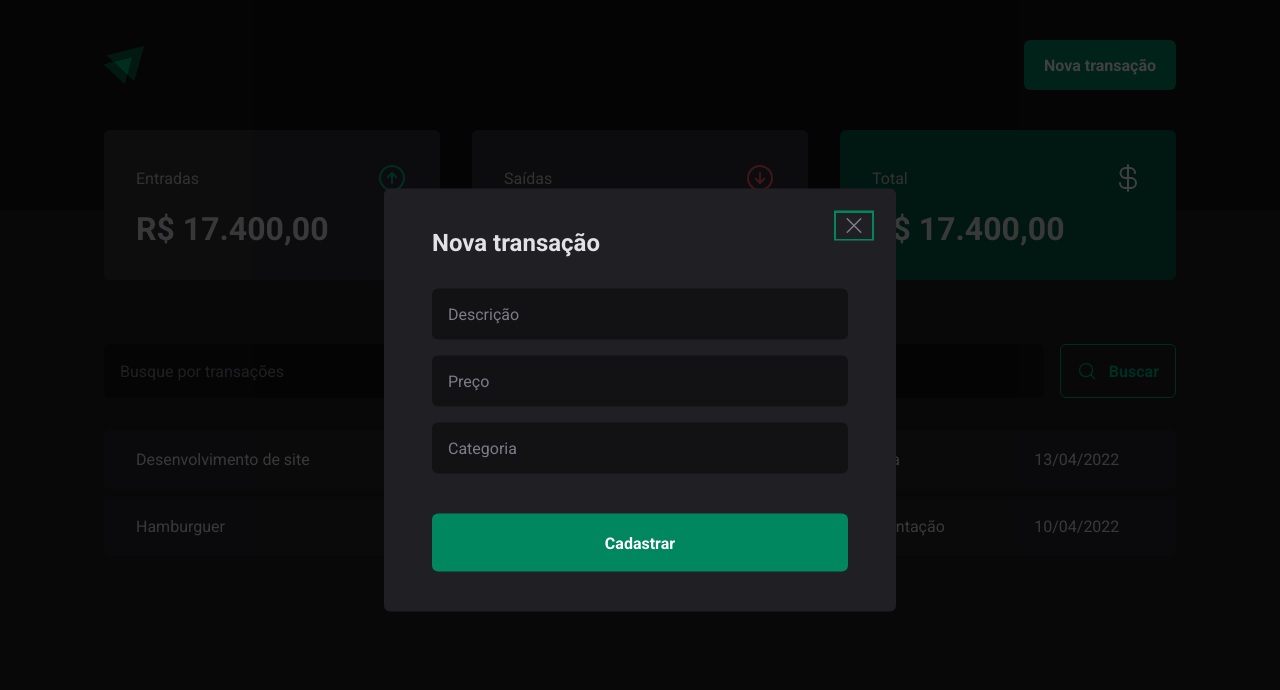
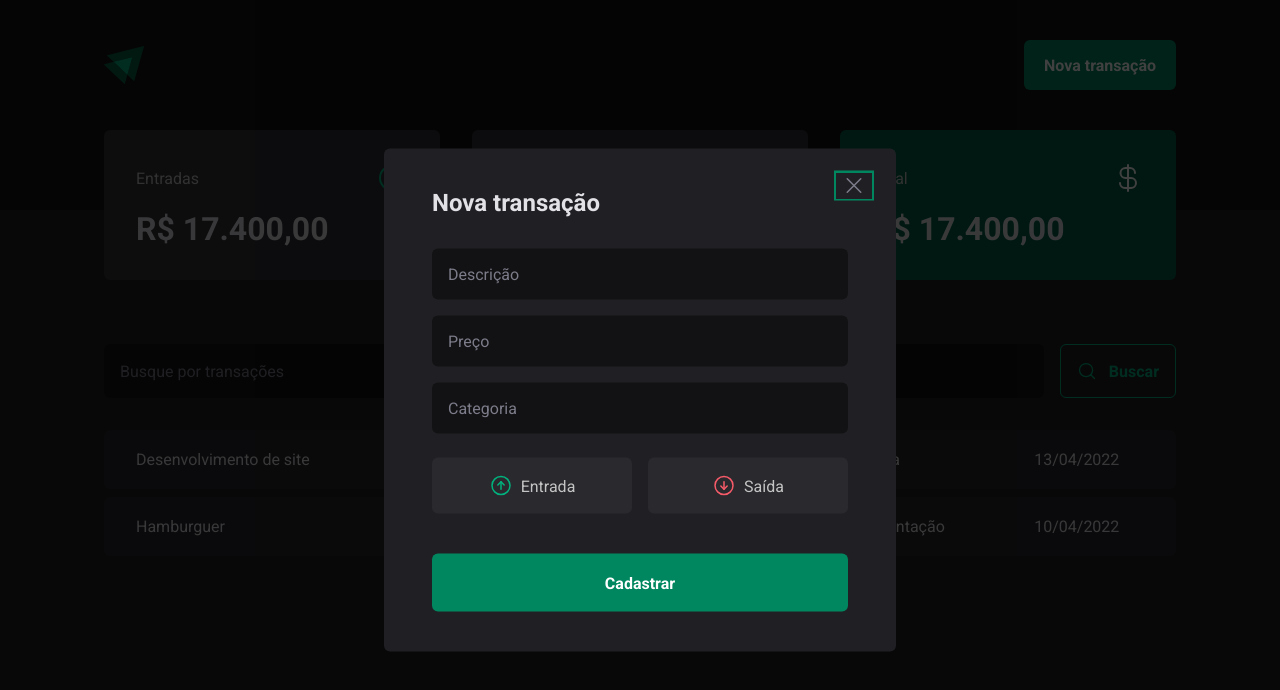
Before and after one commit to Victtor-777/DT_Money, a React (Vite) app: page / in a window 1280 px wide. Both pictures are taken after a click on the button "Nova transação". Shown: the top 690 px of the page. Built offline with nearby package versions, Linux system fonts and the light colour scheme.

Commit message:
Adcionando estilos dos radio-buttons personalizados

```diff
--- a/src/Components/Header/index.tsx
+++ b/src/Components/Header/index.tsx
@@ -1,7 +1,7 @@
 import { HeaderContainer, HeaderContent, NewTransactionButton } from "./styles";
 import logoImg from "../../assets/logo.svg";
 import * as Dialog from "@radix-ui/react-dialog";
-import { NewTRansactionModal } from "../NewTransactionModal";
+import { NewTransactionModal } from "../NewTransactionModal";
 
 export function Header() {
   return (
@@ -14,7 +14,7 @@
             <NewTransactionButton>Nova transação</NewTransactionButton>
           </Dialog.Trigger>
 
-          <NewTRansactionModal />
+          <NewTransactionModal />
         </Dialog.Root>
       </HeaderContent>
     </HeaderContainer>
--- a/src/Components/NewTransactionModal/index.tsx
+++ b/src/Components/NewTransactionModal/index.tsx
@@ -1,9 +1,14 @@
 import * as Dialog from "@radix-ui/react-dialog";
-import { Content, Overlay } from "./styles";
-import { X } from "phosphor-react";
+import {
+  Content,
+  Overlay,
+  TransactionType,
+  TransactionTypeButton,
+} from "./styles";
+import { ArrowCircleDown, ArrowCircleUp, X } from "phosphor-react";
 import { CloseButton } from "../Header/styles";
 
-export function NewTRansactionModal() {
+export function NewTransactionModal() {
   return (
     <Dialog.Portal>
       <Overlay />
@@ -19,6 +24,18 @@
           <input type="number" placeholder="Preço" required />
           <input type="text" placeholder="Categoria" required />
 
+          <TransactionType>
+            <TransactionTypeButton variant="income">
+              <ArrowCircleUp size={24} />
+              Entrada
+            </TransactionTypeButton>
+
+            <TransactionTypeButton variant="outcome">
+              <ArrowCircleDown size={24} />
+              Saída
+            </TransactionTypeButton>
+          </TransactionType>
+
           <button type="submit">Cadastrar</button>
         </form>
       </Content>
--- a/src/Components/NewTransactionModal/styles.ts
+++ b/src/Components/NewTransactionModal/styles.ts
@@ -56,3 +56,34 @@
     }
   }
 `;
+
+export const TransactionType = styled.div`
+  display: grid;
+  grid-template-columns: repeat(2, 1fr);
+  gap: 1rem;
+  margin-top: 0.5rem;
+`;
+
+interface TransactionTypeButtonProps {
+  variant: "income" | "outcome";
+}
+
+export const TransactionTypeButton = styled.button<TransactionTypeButtonProps>`
+  background: ${(props) => props.theme["gray-700"]};
+  color: ${(props) => props.theme["gray-300"]};
+  padding: 1rem;
+  display: flex;
+  align-items: center;
+  justify-content: center;
+  gap: 0.5rem;
+  border: 0;
+  border-radius: 6px;
+  cursor: pointer;
+
+  svg {
+    color: ${(props) =>
+      props.variant === "income"
+        ? props.theme["green-300"]
+        : props.theme["red-300"]};
+  }
+`;
```
